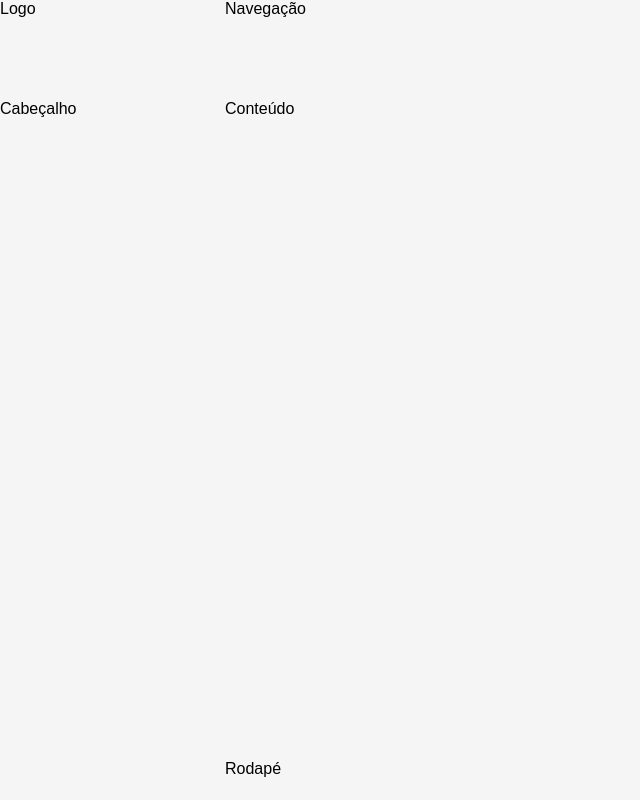
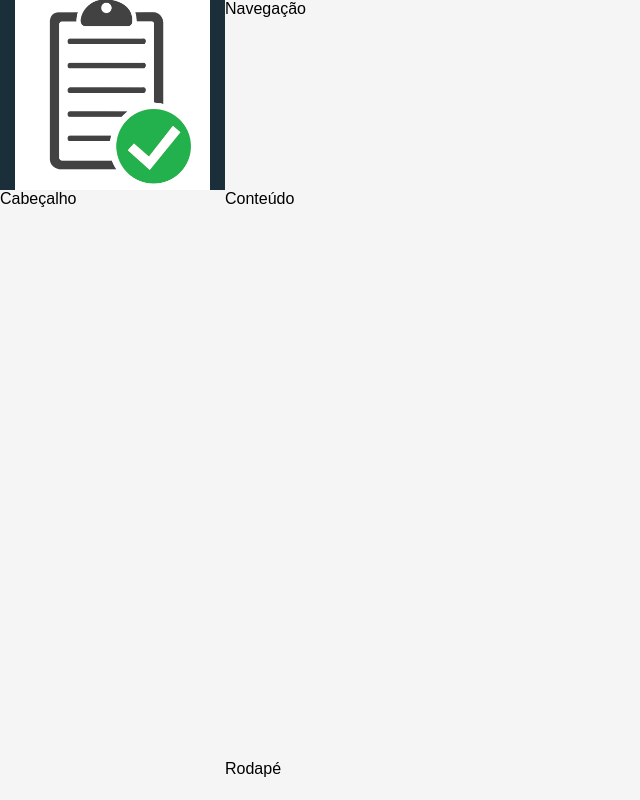
Before and after one commit to v1n1c1u5ouza/ReactJs-crud, a React (Create React App) app in the folder frontend/: page / in a window 1280 px wide. Shown: the whole page, without its empty margins (0-640 px from the left). Built offline with nearby package versions, Linux system fonts and the light colour scheme.

Commit message:
Add: Logo to logo componet

```diff
--- a/frontend/src/components/templates/Logo.css
+++ b/frontend/src/components/templates/Logo.css
@@ -0,0 +1,11 @@
+aside.logo {
+background-color: var(--bg-dark);
+  display: flex;
+  justify-content: center;
+  align-items: center;
+}
+
+aside.logo img {
+  padding: 0px 15px;
+  width: 100%;
+}
--- a/frontend/src/components/templates/Logo.jsx
+++ b/frontend/src/components/templates/Logo.jsx
@@ -1,4 +1,11 @@
 import "./Logo.css";
+import logo from "../../assets/img/logo.png";
 import React from "react";
 
-export default (props) => <aside className="logo">Logo</aside>;
+export default (props) => (
+  <aside className="logo">
+    <a href="/" className="logo">
+      <img src={logo} alt="logo" />
+    </a>
+  </aside>
+);
--- a/frontend/src/main/App.css
+++ b/frontend/src/main/App.css
@@ -1,8 +1,8 @@
 :root {
   --bg-dark: #1a2f3a;
 
-  --logo-height: 100px;
-  --header-height: 100px;
+  --logo-height: 180px;
+  --header-height: 190px;
   --aside-width: 225px;
   --footer-height: 40px;
 
```
Also changed, not shown: frontend/src/assets/img/logo.png (added).
